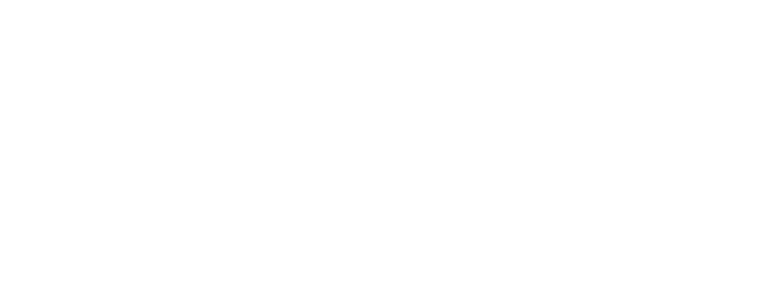
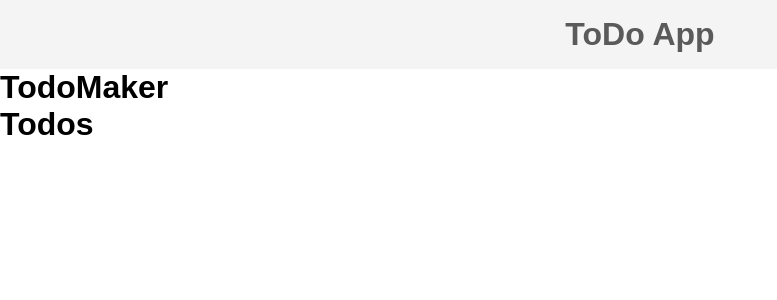
Before and after one commit to Stanko172/Vue.js-Todo-App, a Vue app: page / in a window 1280 px wide. Shown: the top 300 px of the page, without its empty margins (0-777 px from the left). Built offline with nearby package versions, Linux system fonts and the light colour scheme.

Commit message:
added header

```diff
--- a/src/App.vue
+++ b/src/App.vue
@@ -1,24 +1,32 @@
 <template>
   <div id="app">
+    <Header />
+    <Todos />
   </div>
 </template>
 
 <script>
+import Header from './components/layout/Header.vue'
+import Todos from './components/todos/Todos.vue'
 
 export default {
   name: 'App',
   components: {
+    Header,
+    Todos
+
   }
 }
 </script>
 
 <style>
-#app {
-  font-family: Avenir, Helvetica, Arial, sans-serif;
-  -webkit-font-smoothing: antialiased;
-  -moz-osx-font-smoothing: grayscale;
-  text-align: center;
-  color: #2c3e50;
-  margin-top: 60px;
+*{
+  box-sizing: border-box;
+  margin: 0;
+  padding: 0;
+}
+
+body{
+  font-family: Arial, Helvetica, sans-serif;
 }
 </style>
--- a/src/components/layout/Header.vue
+++ b/src/components/layout/Header.vue
@@ -0,0 +1,23 @@
+<template>
+    <div class="header">
+        <h1>ToDo App</h1>
+    </div>
+</template>
+
+<script>
+export default {
+    name: 'Header'
+
+}
+</script>
+
+<style scoped>
+    .header{
+        display: grid;
+        justify-items: center;
+        background: #f4f4f4;
+        color: rgb(90, 90, 90);
+        padding:1em;
+    }
+
+</style>
--- a/src/components/todos/TodoMaker.vue
+++ b/src/components/todos/TodoMaker.vue
@@ -0,0 +1,14 @@
+<template>
+    <h1>TodoMaker</h1>
+</template>
+
+<script>
+export default {
+    name: 'TodoMaker'
+
+}
+</script>
+
+<style scoped>
+
+</style>
--- a/src/components/todos/Todos.vue
+++ b/src/components/todos/Todos.vue
@@ -0,0 +1,22 @@
+<template>
+    <div>
+        <TodoMaker />
+        <h1>Todos</h1>
+    </div>
+</template>
+
+<script>
+import TodoMaker from './TodoMaker.vue'
+
+export default {
+    name: 'Todos',
+    components: {
+        TodoMaker
+    }
+
+}
+</script>
+
+<style scoped>
+
+</style>
```
